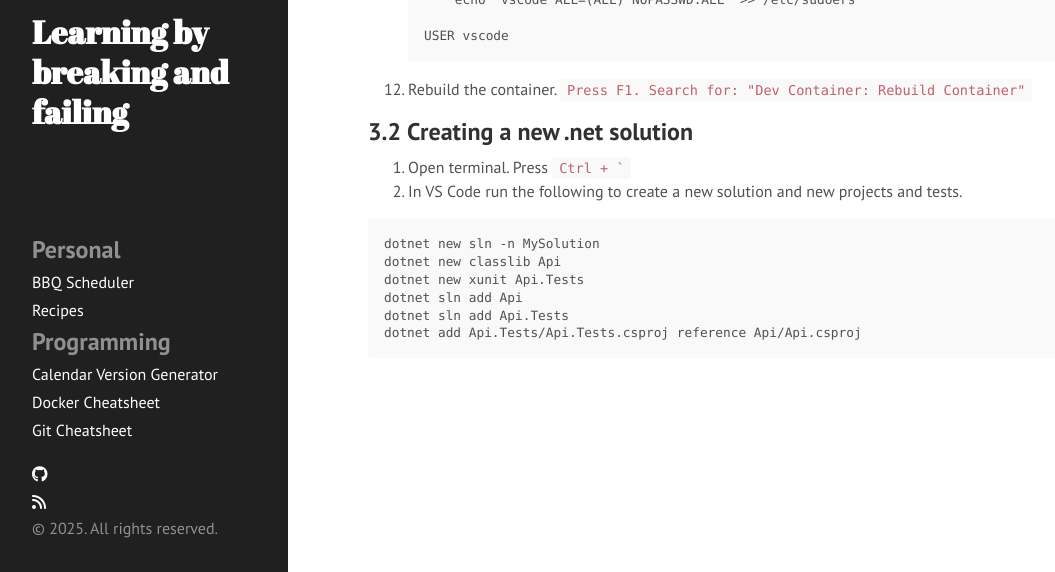
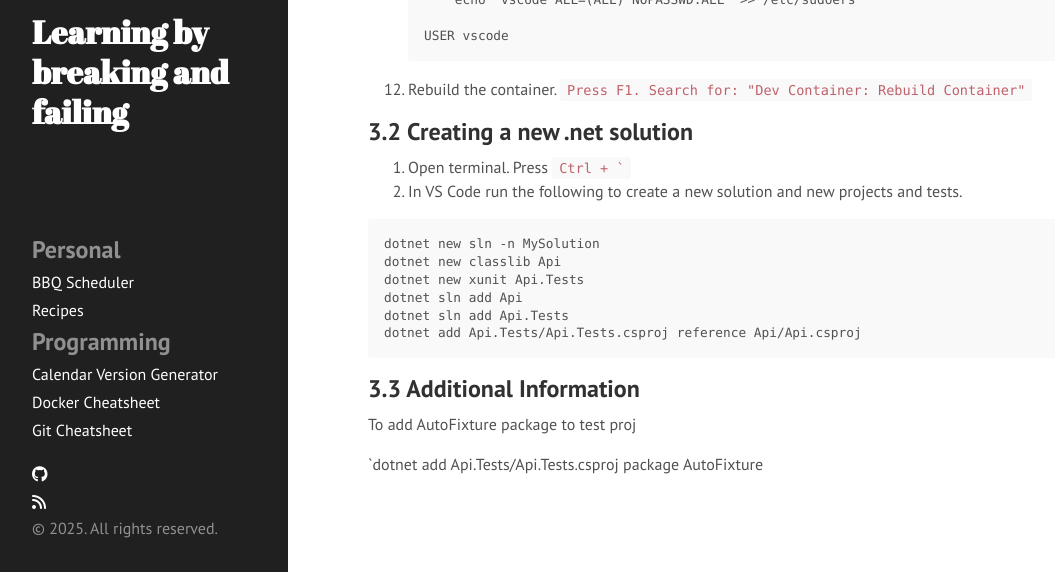
Before and after one commit to slowmonkey/slowmonkey.github.io, a Jekyll site: the page built from _posts/2025-08-27-devcontainers-dotnet-setup.md, in a window 1280 px wide and 900 px high, scrolled down 1398 px, cut to the strip 328-900 px from the top of the window. Shown: the whole strip, without its empty margins (0-1055 px from the left). Built offline with Jekyll 4.4.1, drawn with Linux system fonts in a browser that asks for light colours; nearby versions of some CDN libraries.

Commit message:
Adding autofixture package information to dotnet dev container post

````diff
--- a/_posts/2025-08-27-devcontainers-dotnet-setup.md
+++ b/_posts/2025-08-27-devcontainers-dotnet-setup.md
@@ -100,3 +100,9 @@ dotnet sln add Api
 dotnet sln add Api.Tests
 dotnet add Api.Tests/Api.Tests.csproj reference Api/Api.csproj
 ```
+
+## 3.3 Additional Information
+
+To add AutoFixture package to test proj
+
+`dotnet add Api.Tests/Api.Tests.csproj package AutoFixture
````
